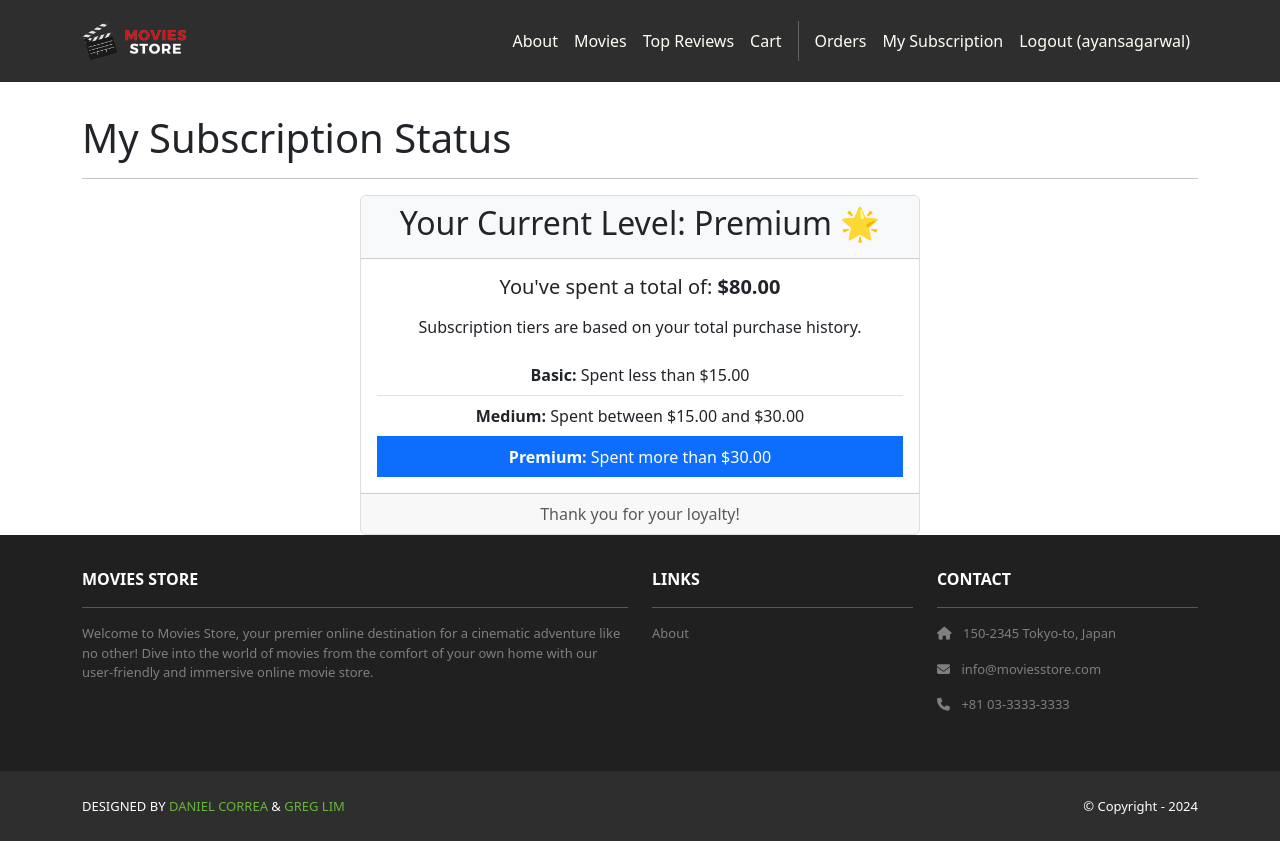
After one commit to ayansagarwal/moviesstore, a Django app: page /cart/my-subscription/ in a window 1280 px wide. The commit adds this page. Run offline with Django 5.2, Linux system fonts and the light colour scheme; a user stored in the database is signed in; data comes from the database, SQL or seed files in the repository; both versions use the stored data as it was after the commit; some libraries are stand-ins or nearby versions.

Commit message:
sub level

```diff
--- /dev/null
+++ b/cart/templates/cart/subscription_page.html
@@ -0,0 +1,32 @@
+{% extends 'base.html' %} {% block content %}
+<div class="container" style="padding-top: 2rem;">
+    <h1>My Subscription Status</h1>
+    <hr>
+
+    <div class="card text-center" style="max-width: 35rem; margin: auto; border: 1px solid #ddd;">
+        <div class="card-header bg-light">
+            <h2>Your Current Level: {{ subscription_level }} {{ emoji }}</h2>
+        </div>
+        <div class="card-body">
+            <h5 class="card-title">You've spent a total of: <strong>${{ total_spent|floatformat:2 }}</strong></h5>
+            <p class="card-text mt-3">
+                Subscription tiers are based on your total purchase history.
+            </p>
+            <ul class="list-group list-group-flush">
+                <li class="list-group-item {% if subscription_level == 'Basic' %}active text-white{% endif %}">
+                    <strong>Basic:</strong> Spent less than $15.00
+                </li>
+                <li class="list-group-item {% if subscription_level == 'Medium' %}active text-white{% endif %}">
+                    <strong>Medium:</strong> Spent between $15.00 and $30.00
+                </li>
+                <li class="list-group-item {% if subscription_level == 'Premium' %}active text-white{% endif %}">
+                    <strong>Premium:</strong> Spent more than $30.00
+                </li>
+            </ul>
+        </div>
+        <div class="card-footer text-muted">
+            Thank you for your loyalty!
+        </div>
+    </div>
+</div>
+{% endblock %}
--- a/cart/urls.py
+++ b/cart/urls.py
@@ -5,4 +5,5 @@ urlpatterns = [
     path('<int:id>/add/', views.add, name='cart.add'),
     path('clear/', views.clear, name='cart.clear'),
     path('purchase/', views.purchase, name='cart.purchase'),
+    path('my-subscription/', views.subscription_level_view, name='cart.my_subscription'),
 ]
--- a/cart/views.py
+++ b/cart/views.py
@@ -5,6 +5,8 @@ from movies.models import Movie
 from .utils import calculate_cart_total
 from .models import Order, Item
 from django.contrib.auth.decorators import login_required
+
+from django.db.models import Sum
 
 def index(request):
     cart_total = 0
@@ -63,3 +65,40 @@ def purchase(request):
     template_data['order_id'] = order.id
     return render(request, 'cart/purchase.html',
         {'template_data': template_data})
+
+@login_required
+def subscription_level_view(request):
+    """
+    Calculates the total amount a user has spent and determines their
+    subscription level.
+    """
+    # 1. Filter all orders belonging to the currently logged-in user.
+    user_orders = Order.objects.filter(user=request.user)
+
+    # 2. Calculate the sum of the 'total' field from those orders.
+    #    The .get() method provides a default value of 0 if the user has no orders.
+    total_spent = user_orders.aggregate(Sum('total')).get('total__sum', 0)
+
+    # 3. Handle the case where a user has no purchases (sum is None).
+    if total_spent is None:
+        total_spent = 0
+
+    # 4. Determine the subscription level based on the total amount spent.
+    if total_spent > 30:
+        level = "Premium"
+        emoji = "🌟"
+    elif total_spent >= 15:
+        level = "Medium"
+        emoji = "👍"
+    else:
+        level = "Basic"
+        emoji = "😊"
+
+    # 5. Pass the data to the template.
+    context = {
+        'total_spent': total_spent,
+        'subscription_level': level,
+        'emoji': emoji,
+    }
+
+    return render(request, 'cart/subscription_page.html', context)
--- a/moviesstore/templates/base.html
+++ b/moviesstore/templates/base.html
@@ -38,6 +38,7 @@
             <a class="nav-link"
               href="{% url 'accounts.orders' %}">Orders
             </a>
+            <a class="nav-link" href="{% url 'cart.my_subscription' %}">My Subscription</a></b>
             <a class="nav-link"
               href="{% url 'accounts.logout' %}">Logout ({{ user.username }})</a>
             {% else %}
```
Also changed, not shown: db.sqlite3.
